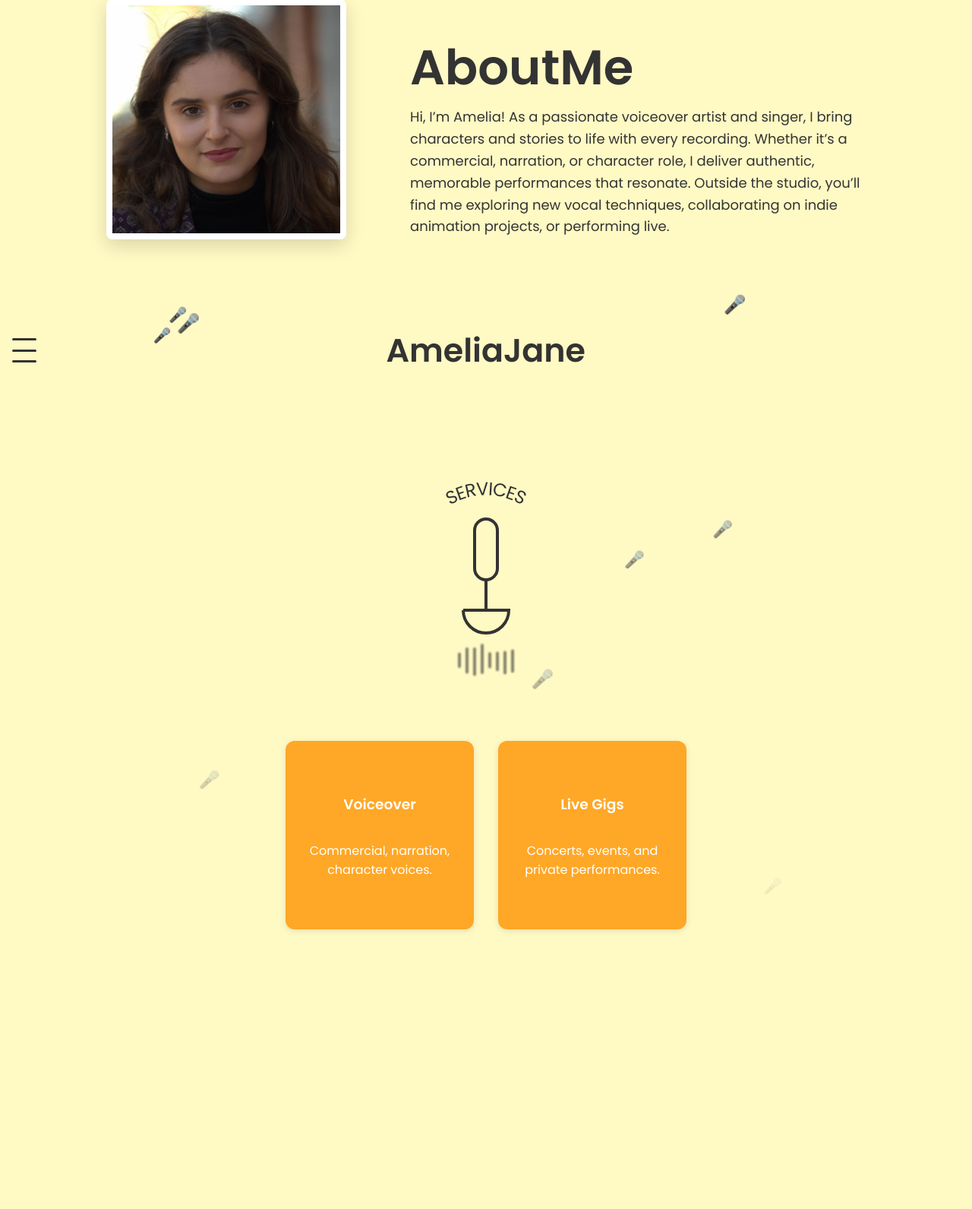
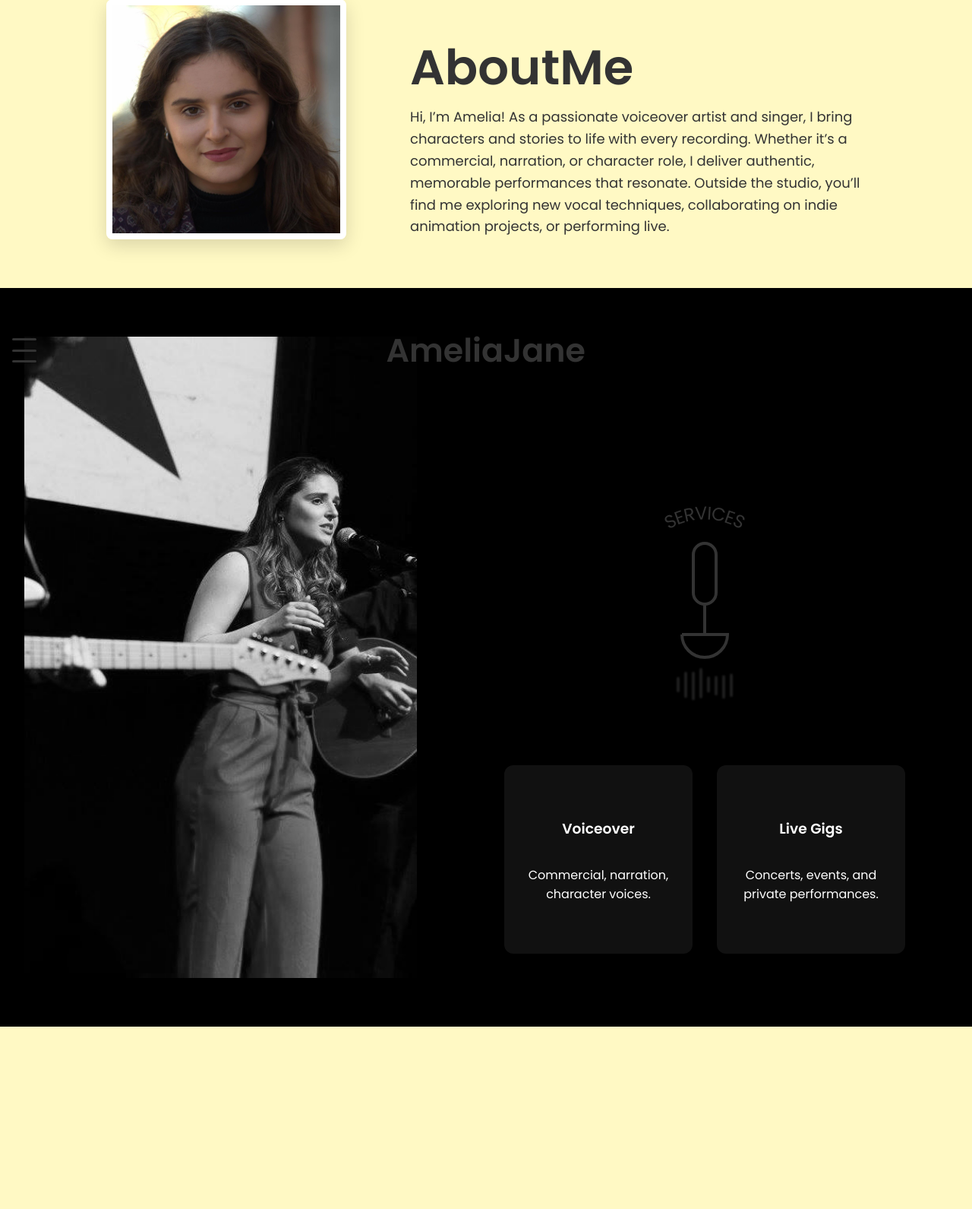
Before and after one commit to Joshua-Fields/Voiceover_Portfolio, a Flask app: page / in a window 1280 px wide, after a click on "Services". Shown: the part 865-2456 px from the top of the page at 76% size. Run offline with Flask 3, Linux system fonts and the light colour scheme.

Commit message:
Services section update

```diff
--- a/static/css/style.css
+++ b/static/css/style.css
@@ -202,11 +202,70 @@ body {
 /* ----------------------------------------
    Services Section
 ---------------------------------------- */
+/* Make the Services section background black */
+/* Make the whole #services background black and text white */
+/* ----------------------------------------
+   Services Section (image flush left)
+---------------------------------------- */
+
+/* Make the entire #services background black, text white */
+#services {
+  background-color: #000;
+  color: #fff;
+}
+
+/* 1) .services-wrapper now spans full width, no centering */
+.services-wrapper {
+  display: flex;
+  flex-direction: column;
+  width: 100%;
+  margin: 0; /* remove any auto-centering or max-width */
+}
+
+/* 2) LEFT column: background image touches left edge */
+.services-image {
+  width: 100%;             /* on mobile, full width */
+  min-height: 700px;       /* ensure we see it on narrow screens */
+  background: url('/static/images/Standalone_BW.png') no-repeat left;
+  background-size: contain;
+}
+
+/* 3) RIGHT column: your floating notes / SVG / cards */
+.services-main {
+  width: 100%;            /* on mobile, also full width below the image */
+  padding: 2rem;
+}
+
+/* 4) On desktop (≥768px), split into two equal halves */
+@media (min-width: 768px) {
+  .services-wrapper {
+    flex-direction: row;
+  }
+  .services-image {
+    width: 50%;
+    min-height: 500px;       /* match height with the right column */
+    background-position: left center; /* keep the image pinned to left */
+  }
+  .services-main {
+    width: 50%;
+    max-width: 600px;        /* optional: keep the content from stretching too wide */
+    padding: 2rem;
+  }
+}
+
+/* 5) Darken cards so they stand out on pure black */
+.services-main .service-item {
+  background-color: #111;
+}
+
+
+
 
 .services .service-list {
   display: flex;
   gap: 2rem;
   justify-content: center;
+
 }
 
 .service-item {
@@ -573,7 +632,13 @@ body {
 }
 
 .floating-notes .note {
-  display: none; /* hide template notes */
+  position: absolute;   /* JS will set exact left/top */
+  width: 120px;          /* increased from 48px */
+  height: 120px;         /* increased from 48px */
+  border-radius: 50%;   /* circular crop */
+  object-fit: cover;    /* ensure headshot fills the circle */
+  opacity: 0;           /* start invisible—JS fades to 1 */
+  display: none;        /* hide the template */
 }
 
 #waveform-bars rect {
--- a/static/js/script.js
+++ b/static/js/script.js
@@ -290,27 +290,35 @@ window.addEventListener('DOMContentLoaded', () => {
   function spawnFloatingNote() {
     const section = document.querySelector('.floating-notes');
 
-    // Clone a random note
+    // Clone a random <div class="note"> polaroid template
     const templates = section.querySelectorAll('.note');
     const note = templates[Math.floor(Math.random() * templates.length)].cloneNode(true);
 
-    // Random horizontal start and float distance
+    // Random horizontal start (just off‐screen)
     const xStart = Math.random() * window.innerWidth;
     const yStart = window.innerHeight + 50;
-    const driftX = Math.random() * 100 - 50; // slight left/right drift
+
+    // Small drift left/right once floating
+    const driftX = Math.random() * 100 - 50;
+
+    // Random scale between 0.8 and 1.4
     const scale = 0.8 + Math.random() * 0.6;
 
-    // Apply randomized style BEFORE adding to DOM
+    // Random tilt between -10° and +10°
+    const rotate = Math.random() * 20 - 10;
+
+    // Apply styles before inserting
     note.style.position = 'absolute';
     note.style.left = `${xStart}px`;
     note.style.top = `${yStart}px`;
-    note.style.transform = `scale(${scale})`;
+    // Start rotated & scaled
+    note.style.transform = `scale(${scale}) rotate(${rotate}deg)`;
     note.style.opacity = 0;
-    note.style.display = 'block';
+    note.style.display = 'block';  // show the clone
 
     section.appendChild(note);
 
-    // Animate it upwards
+    // Animate floating up, drifting, and fading in
     gsap.to(note, {
       y: -window.innerHeight - 100,
       x: `+=${driftX}`,
@@ -321,8 +329,9 @@ window.addEventListener('DOMContentLoaded', () => {
     });
   }
 
-  // Launch notes periodically
-  setInterval(spawnFloatingNote, 800);
+  // Spawn one every 2 seconds (2000 ms)
+  setInterval(spawnFloatingNote, 2000);
+
 
 
   const waveformBars = gsap.utils.toArray('#waveform-bars rect');
--- a/templates/index.html
+++ b/templates/index.html
@@ -85,17 +85,31 @@
       </section>
 
       <!-- Services Section -->
+      {% set floating_images = [
+          'Singing_1.png',
+          'Singing_2.png',
+          'Singing_3.png',
+          'Headshot_1.png',
+          'Capture_1.png',
+          'Reading.png'
+      ] %}
+
       <section id="services" class="section services" aria-label="Our services">
+        <div class="services-wrapper">
+          <!-- LEFT: full-height background image -->
+          <div class="services-image"></div>
+
+          <!-- RIGHT: floating-notes, SVG, and service-list -->
+          <div class="services-main">
             <div class="floating-notes" aria-hidden="true">
-          <svg class="note" viewBox="0 0 24 24">
-            <text x="0" y="20" font-size="20">🎵</text>
-          </svg>
-          <svg class="note" viewBox="0 0 24 24">
-            <text x="0" y="20" font-size="20">🎶</text>
-          </svg>
-          <svg class="note" viewBox="0 0 24 24">
-            <text x="0" y="20" font-size="20">🎤</text>
-          </svg>
+              {% for filename in floating_images %}
+                <img
+                  class="note"
+                  src="{{ url_for('static', filename='images/' ~ filename) }}"
+                  alt="Client Headshot {{ loop.index }}"
+                  style="display: none;"
+                />
+              {% endfor %}
             </div>
 
             <svg
@@ -108,7 +122,6 @@
               aria-labelledby="services-title"
             >
               <title id="services-title">Services</title>
-
               <g id="waveform-bars" opacity="0.6">
                 <rect x="113" y="270" width="4" height="20" rx="2" fill="#FFA726" />
                 <rect x="123" y="265" width="4" height="30" rx="2" fill="#FFB74D" />
@@ -119,17 +132,7 @@
                 <rect x="173" y="265" width="4" height="30" rx="2" fill="#81C784" />
                 <rect x="183" y="270" width="4" height="20" rx="2" fill="#FFA726" />
               </g>
-
-
-
-
-
-          <!-- circle path for text -->
-          <path id="services-circle"
-                d="M150,250 a100,100 0 1,1 0.1,0"
-                fill="none" />
-
-          <!-- mic icon -->
+              <path id="services-circle" d="M150,250 a100,100 0 1,1 0.1,0" fill="none" />
               <g id="mic-hover-area">
                 <g id="mic-icon" stroke="#333" stroke-width="4" fill="none">
                   <rect x="135" y="90" width="30" height="80" rx="15" ry="15"/>
@@ -137,17 +140,11 @@
                   <path d="M120,210 h60 a30,30 0 0,1 -60,0"/>
                 </g>
               </g>
-
-
-          <!-- “SERVICES” on the circle path -->
               <text text-anchor="middle" font-size="24" fill="#333">
                 <textPath href="#services-circle" startOffset="0%" dominant-baseline="central">
                   SERVICES
                 </textPath>
               </text>
-
-
-
             </svg>
 
             <div class="service-list">
@@ -158,23 +155,19 @@
                   <p>
                     From brand commercials to character voices in animations and games, my voiceover work spans a wide range of tones and audiences.
                   </p>
-
                   <div class="voice-samples">
                     <h4>Corporate</h4>
                     <audio controls src="/static/audio/corporate1.mp3"></audio>
                     <audio controls src="/static/audio/corporate2.mp3"></audio>
-
                     <h4>Playful</h4>
                     <audio controls src="/static/audio/playful1.mp3"></audio>
                     <audio controls src="/static/audio/playful2.mp3"></audio>
-
                     <h4>Character</h4>
                     <audio controls src="/static/audio/character1.mp3"></audio>
                     <audio controls src="/static/audio/character2.mp3"></audio>
                   </div>
                 </div>
               </div>
-
 
               <div class="service-item">
                 <h3 class="service-header">Live Gigs</h3>
@@ -183,11 +176,8 @@
                   <p>
                     Whether it’s a private function, festival, or corporate event, I bring energy and emotion to every live performance.
                   </p>
-
                   <div class="gig-videos">
                     <h4>Live Performances</h4>
-
-                <!-- YouTube Embed -->
                     <div class="video-embed">
                       <iframe
                         width="100%"
@@ -198,8 +188,6 @@
                         allowfullscreen
                       ></iframe>
                     </div>
-
-                <!-- Local MP4 File -->
                     <div class="video-embed">
                       <video controls width="100%">
                         <source src="/static/video/live1.mp4" type="video/mp4">
@@ -209,10 +197,13 @@
                   </div>
                 </div>
               </div>
+            </div>
+          </div> <!-- /.services-main -->
+        </div> <!-- /.services-wrapper -->
+      </section>
 
 
-        </div>
-      </section>
+
 
 
 
```
Also changed, not shown: static/images/Capture_1.PNG (added), static/images/Headshot_1.PNG (added), static/images/Reading.png (added), static/images/Side_Profile.jpg (added), static/images/Singing_1.PNG (added), static/images/Singing_2.PNG (added), static/images/Singing_3.PNG (added), static/images/Standalone_BW.jpg (added), static/images/Standalone_BW.png (added), static/images/Standalone_colour.jpg (added). Lines whose indentation alone changed are shown as unchanged.
